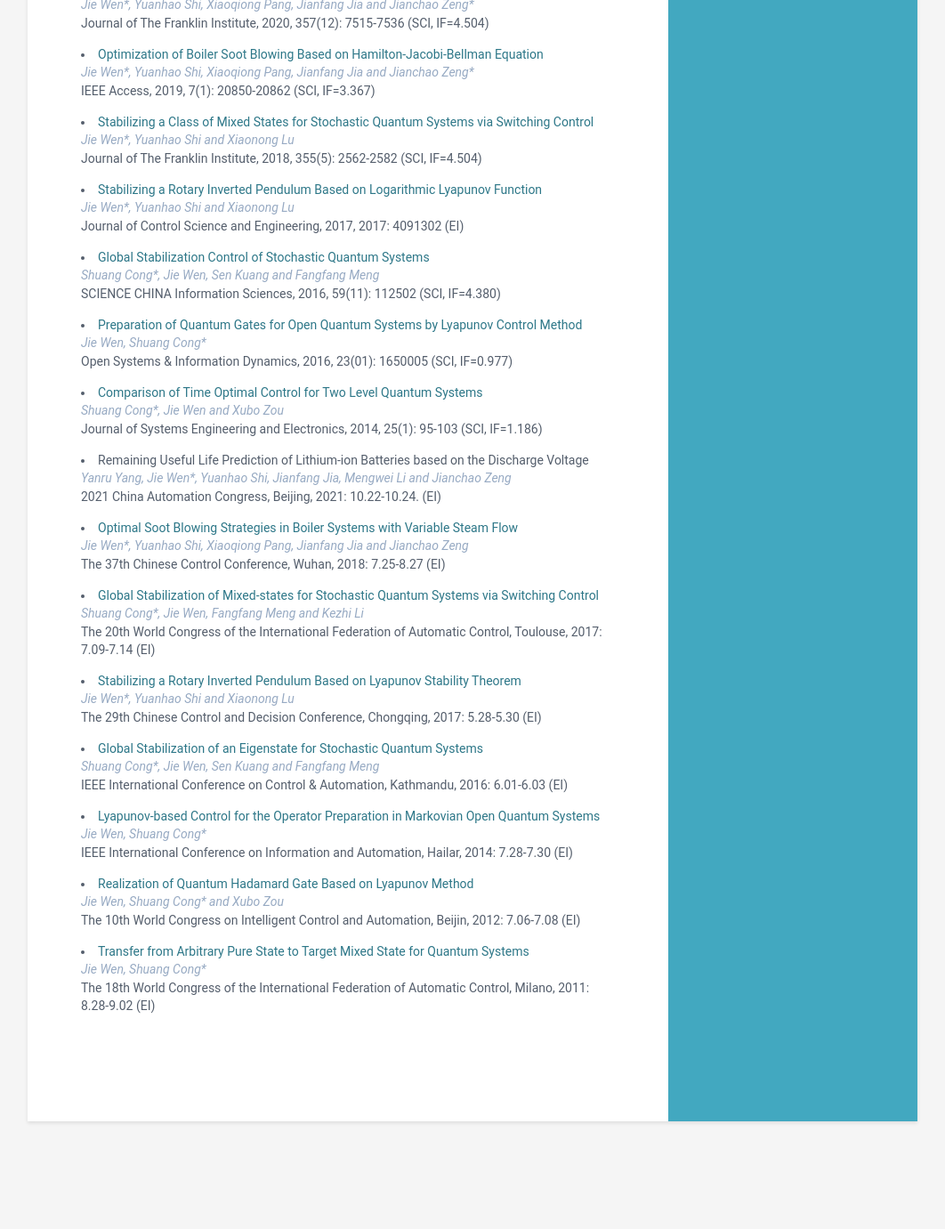
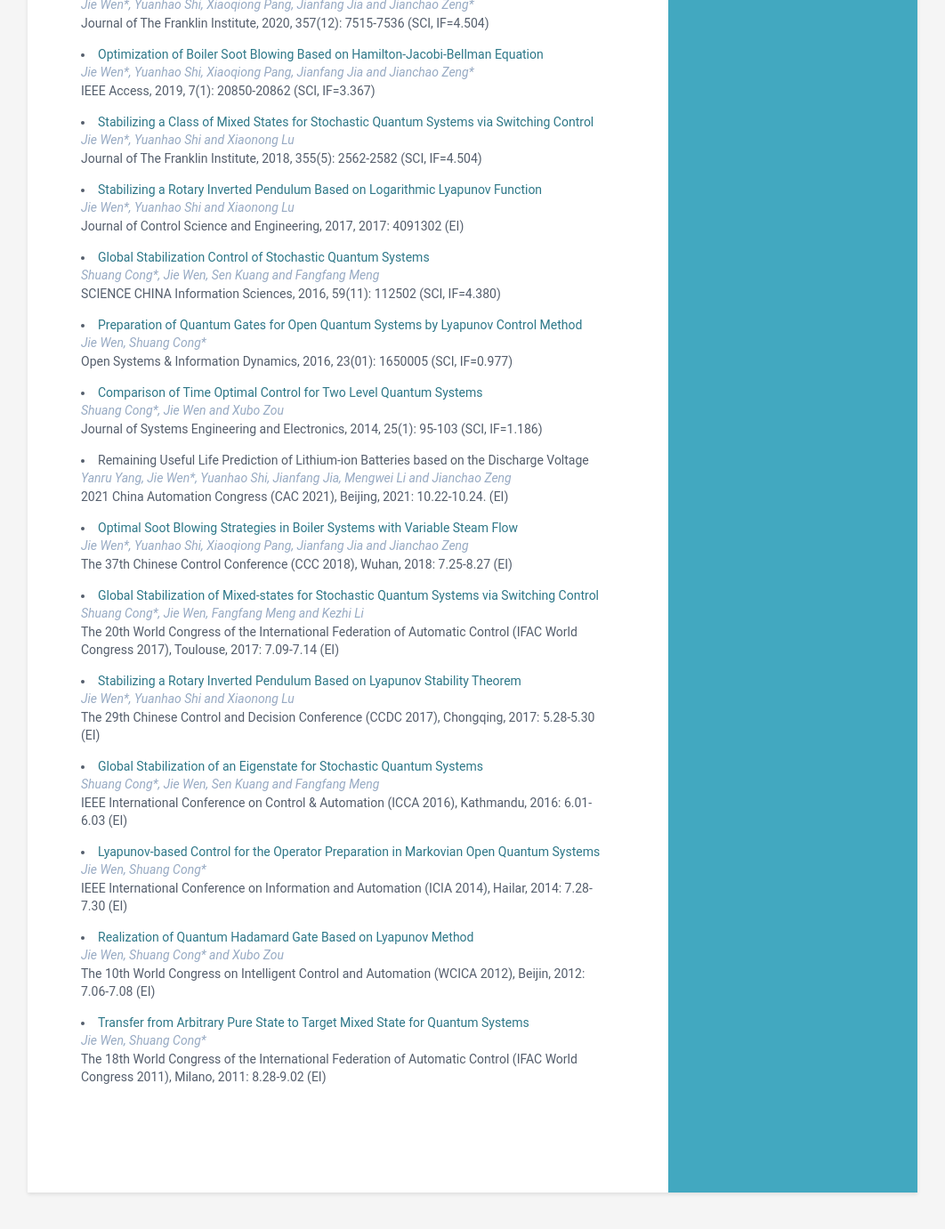
Before and after one commit to wenjie015/wenjie, a Jekyll site: the page built from index.html, in a window 1280 px wide and 1400 px high, scrolled down 1429 px. Shown: the top 1381 px of the window at 89% size, without its empty margins (109-1171 px from the left). Built offline with Jekyll 4.4.1, drawn with Linux system fonts in a browser that asks for light colours; before the commit the page ends 2749 px from its top, so only the background shows below that.

Commit message:
Update data.yml

```diff
--- a/_data/data.yml
+++ b/_data/data.yml
@@ -134,39 +134,39 @@ publications:
       - title: Remaining Useful Life Prediction of Lithium-ion Batteries based on the Discharge Voltage
         link:
         authors: Yanru Yang, Jie Wen*, Yuanhao Shi, Jianfang Jia, Mengwei Li and Jianchao Zeng
-        conference: "2021 China Automation Congress, Beijing, 2021: 10.22-10.24. (EI)"
+        conference: "2021 China Automation Congress (CAC 2021), Beijing, 2021: 10.22-10.24. (EI)"
 
       - title: Optimal Soot Blowing Strategies in Boiler Systems with Variable Steam Flow
         link: https://doi.org/10.23919/ChiCC.2018.8484204
         authors: Jie Wen*, Yuanhao Shi, Xiaoqiong Pang, Jianfang Jia and Jianchao Zeng
-        conference: "The 37th Chinese Control Conference, Wuhan, 2018: 7.25-8.27 (EI)"
+        conference: "The 37th Chinese Control Conference (CCC 2018), Wuhan, 2018: 7.25-8.27 (EI)"
 
       - title: Global Stabilization of Mixed-states for Stochastic Quantum Systems via Switching Control
         link: https://doi.org/10.1016/j.ifacol.2017.08.2001
         authors: Shuang Cong*, Jie Wen, Fangfang Meng and  Kezhi Li
-        conference: "The 20th World Congress of the International Federation of Automatic Control, Toulouse, 2017: 7.09-7.14 (EI)"
+        conference: "The 20th World Congress of the International Federation of Automatic Control (IFAC World Congress 2017), Toulouse, 2017: 7.09-7.14 (EI)"
 
       - title: Stabilizing a Rotary Inverted Pendulum Based on Lyapunov Stability Theorem
         link: https://doi.org/10.1109/CCDC.2017.7978173
         authors: Jie Wen*, Yuanhao Shi and Xiaonong Lu
-        conference: "The 29th Chinese Control and Decision Conference, Chongqing, 2017: 5.28-5.30 (EI)"
+        conference: "The 29th Chinese Control and Decision Conference (CCDC 2017), Chongqing, 2017: 5.28-5.30 (EI)"
 
       - title: Global Stabilization of an Eigenstate for Stochastic Quantum Systems
         link: https://doi.org/10.1109/ICCA.2016.7505405
         authors: Shuang Cong*, Jie Wen, Sen Kuang and Fangfang Meng
-        conference: "IEEE International Conference on Control & Automation, Kathmandu, 2016: 6.01-6.03 (EI)"
+        conference: "IEEE International Conference on Control & Automation (ICCA 2016), Kathmandu, 2016: 6.01-6.03 (EI)"
 
       - title: Lyapunov-based Control for the Operator Preparation in Markovian Open Quantum Systems
         link: https://doi.org/10.1109/ICInfA.2014.6932658
         authors: Jie Wen, Shuang Cong*
-        conference: "IEEE International Conference on Information and Automation, Hailar, 2014: 7.28-7.30 (EI)"
+        conference: "IEEE International Conference on Information and Automation (ICIA 2014), Hailar, 2014: 7.28-7.30 (EI)"
 
       - title: Realization of Quantum Hadamard Gate Based on Lyapunov Method
         link: https://doi.org/10.1109/WCICA.2012.6359443
         authors: Jie Wen, Shuang Cong* and Xubo Zou
-        conference: "The 10th World Congress on Intelligent	Control and Automation, Beijin, 2012: 7.06-7.08 (EI)"
+        conference: "The 10th World Congress on Intelligent	Control and Automation (WCICA 2012), Beijin, 2012: 7.06-7.08 (EI)"
 
       - title: Transfer from Arbitrary Pure State to Target Mixed State for Quantum Systems
         link: https://doi.org/10.3182/20110828-6-IT-1002.00389
         authors: Jie Wen, Shuang Cong*
-        conference: "The 18th World Congress of the International Federation of Automatic Control, Milano, 2011: 8.28-9.02 (EI)"
+        conference: "The 18th World Congress of the International Federation of Automatic Control (IFAC World Congress 2011), Milano, 2011: 8.28-9.02 (EI)"
```
